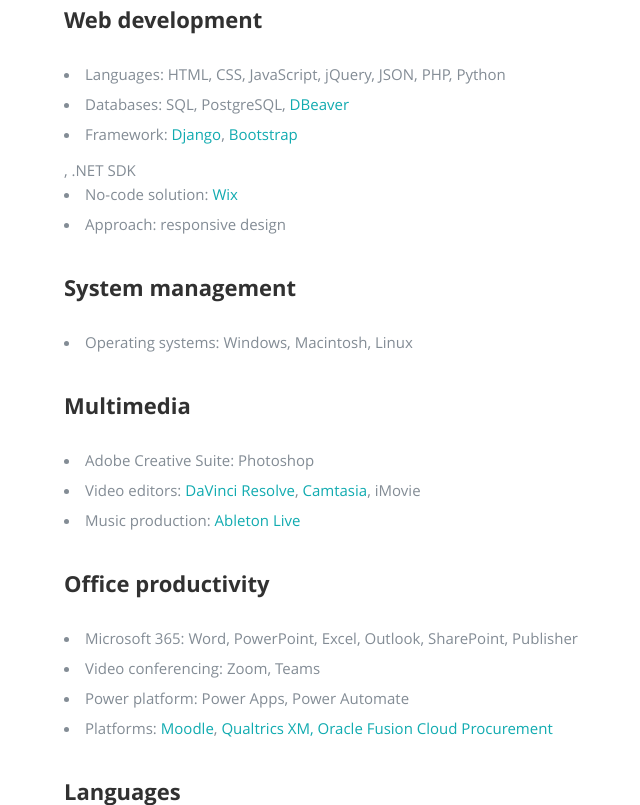
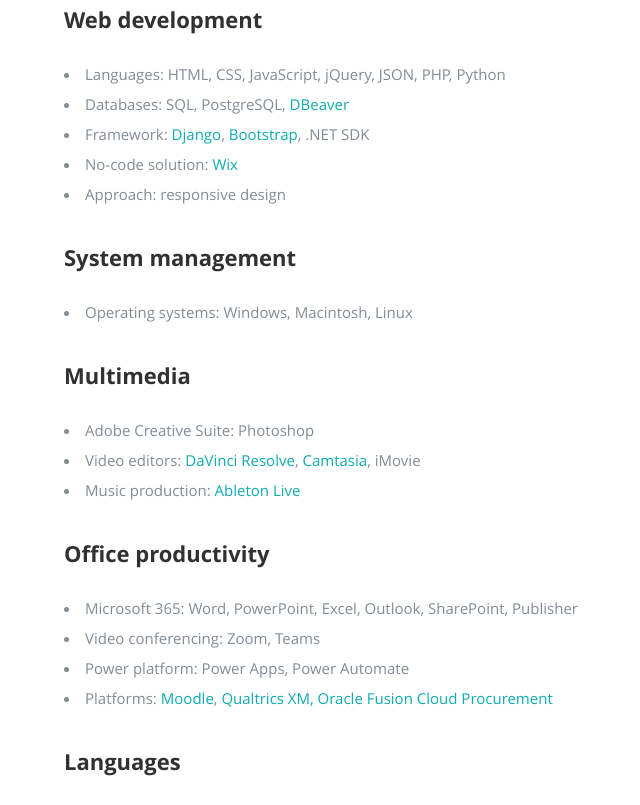
Before and after one commit to mphhohku/azure-resume, a plain HTML site: page frontend/index.html in a window 1280 px wide. Shown: the part 3560-4365 px from the top of the page, without its empty margins (341-981 px from the left). Drawn offline with nearby package versions, Linux system fonts and the light colour scheme; no server answers.

Commit message:
typo fixed

```diff
--- a/frontend/index.html
+++ b/frontend/index.html
@@ -315,7 +315,7 @@
                   <p>
                      <li>Languages: HTML, CSS, JavaScript, jQuery, JSON, PHP, Python</li>
                      <li>Databases: SQL, PostgreSQL, <a href="https://dbeaver.io/">DBeaver</a></li>
-                     <li>Framework: <a href="https://www.djangoproject.com/">Django</a>, <a href="https://getbootstrap.com/">Bootstrap</a></li>, .NET SDK
+                     <li>Framework: <a href="https://www.djangoproject.com/">Django</a>, <a href="https://getbootstrap.com/">Bootstrap</a>, .NET SDK</li>
                      <li>No-code solution: <a href="https://www.wix.com/">Wix</a></li>
                      <li>Approach: responsive design</li>
                   </p>
```
